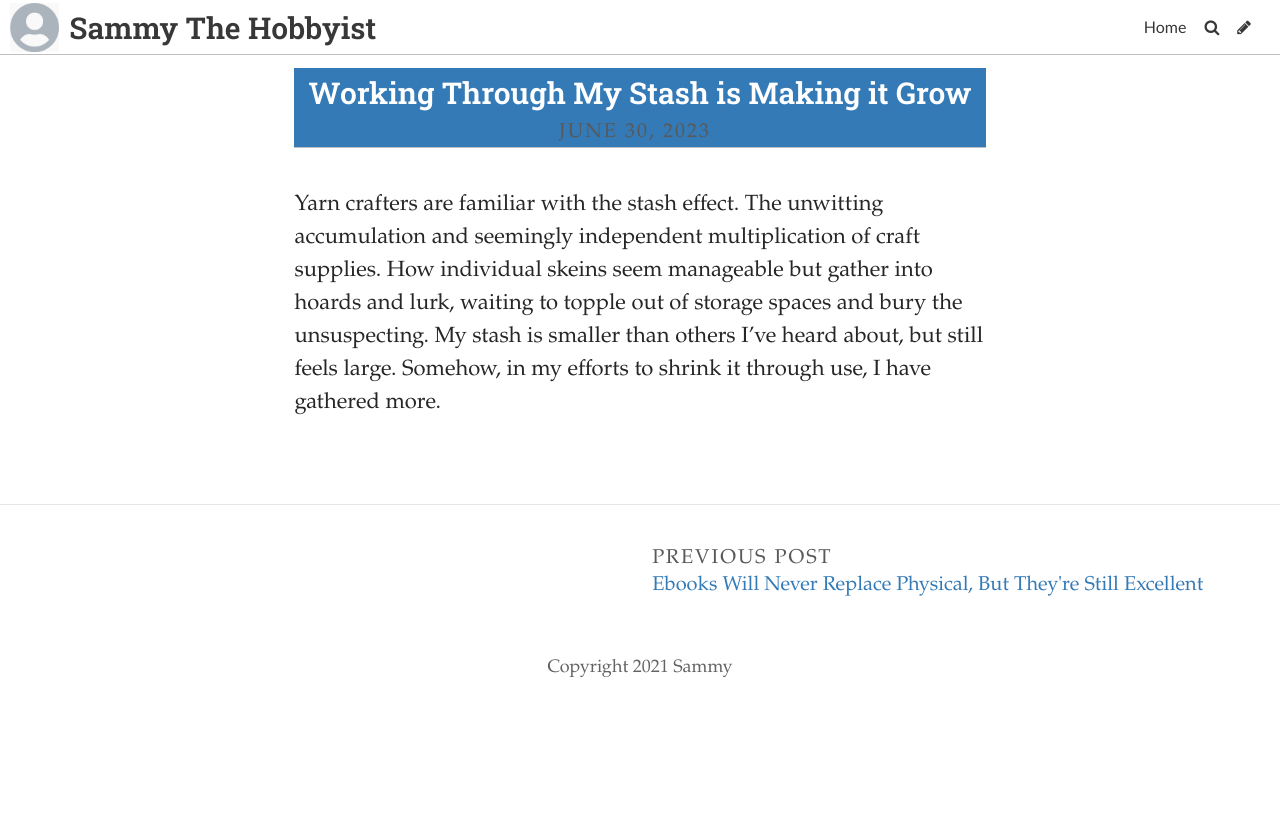
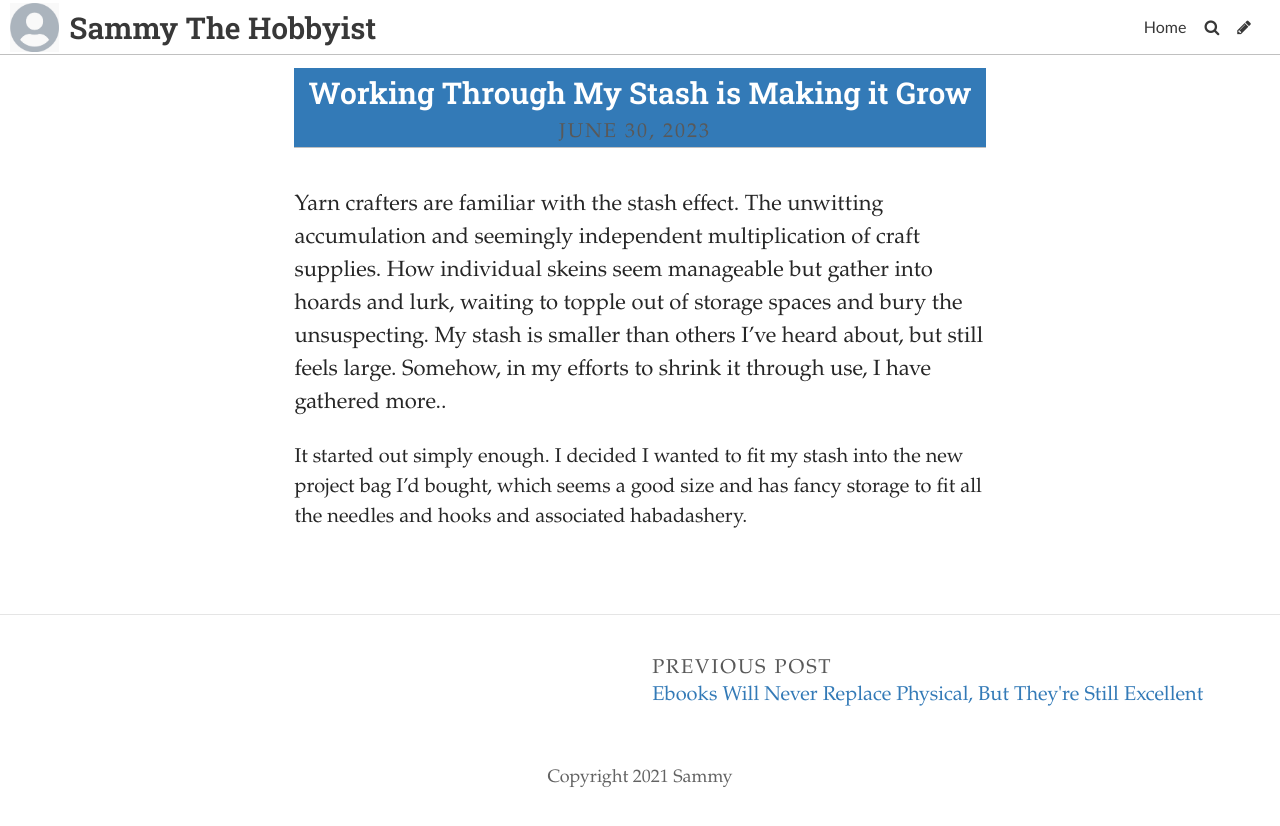
Before and after one commit to SammySpinsAYarn/Blog, a Jekyll site: the page built from _posts/2023-06-22-what-shall-i-write-about.md, in a window 1280 px wide. Shown: the top 826 px of the page. Built offline with Jekyll 4.4.1, drawn with Linux system fonts in a browser that asks for light colours; some web fonts are replaced.

Commit message:
Update Post “2023-06-22-what-shall-i-write-about”

```diff
--- a/_posts/2023-06-22-what-shall-i-write-about.md
+++ b/_posts/2023-06-22-what-shall-i-write-about.md
@@ -5,4 +5,6 @@
 title_color: "#ffffff"
 comments: false
 ---
-Yarn crafters are familiar with the stash effect. The unwitting accumulation and seemingly independent multiplication of craft supplies. How individual skeins seem manageable but gather into hoards and lurk, waiting to topple out of storage spaces and bury the unsuspecting. My stash is smaller than others I've heard about, but still feels large. Somehow, in my efforts to shrink it through use, I have gathered more.
+Yarn crafters are familiar with the stash effect. The unwitting accumulation and seemingly independent multiplication of craft supplies. How individual skeins seem manageable but gather into hoards and lurk, waiting to topple out of storage spaces and bury the unsuspecting. My stash is smaller than others I've heard about, but still feels large. Somehow, in my efforts to shrink it through use, I have gathered more..
+
+I﻿t started out simply enough. I decided I wanted to fit my stash into the new project bag I'd bought, which seems a good size and has fancy storage to fit all the needles and hooks and associated habadashery.
```
